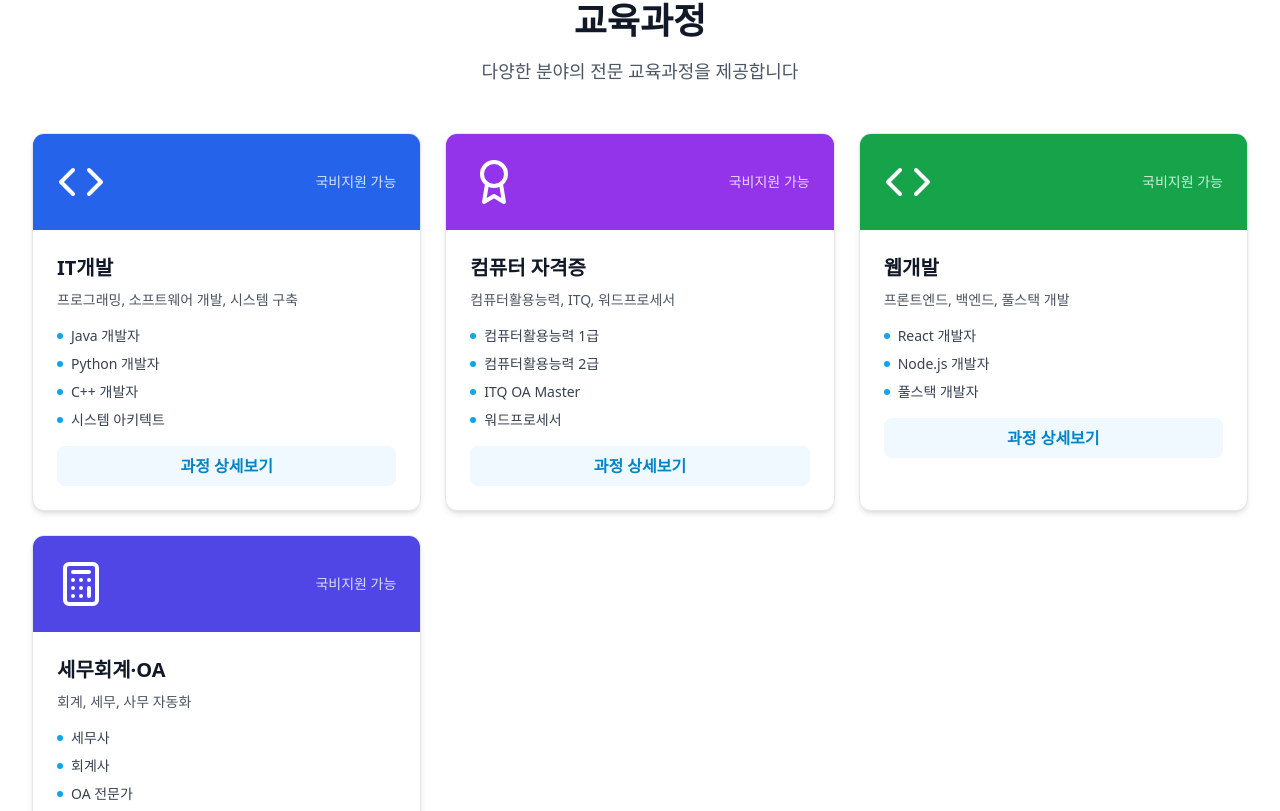
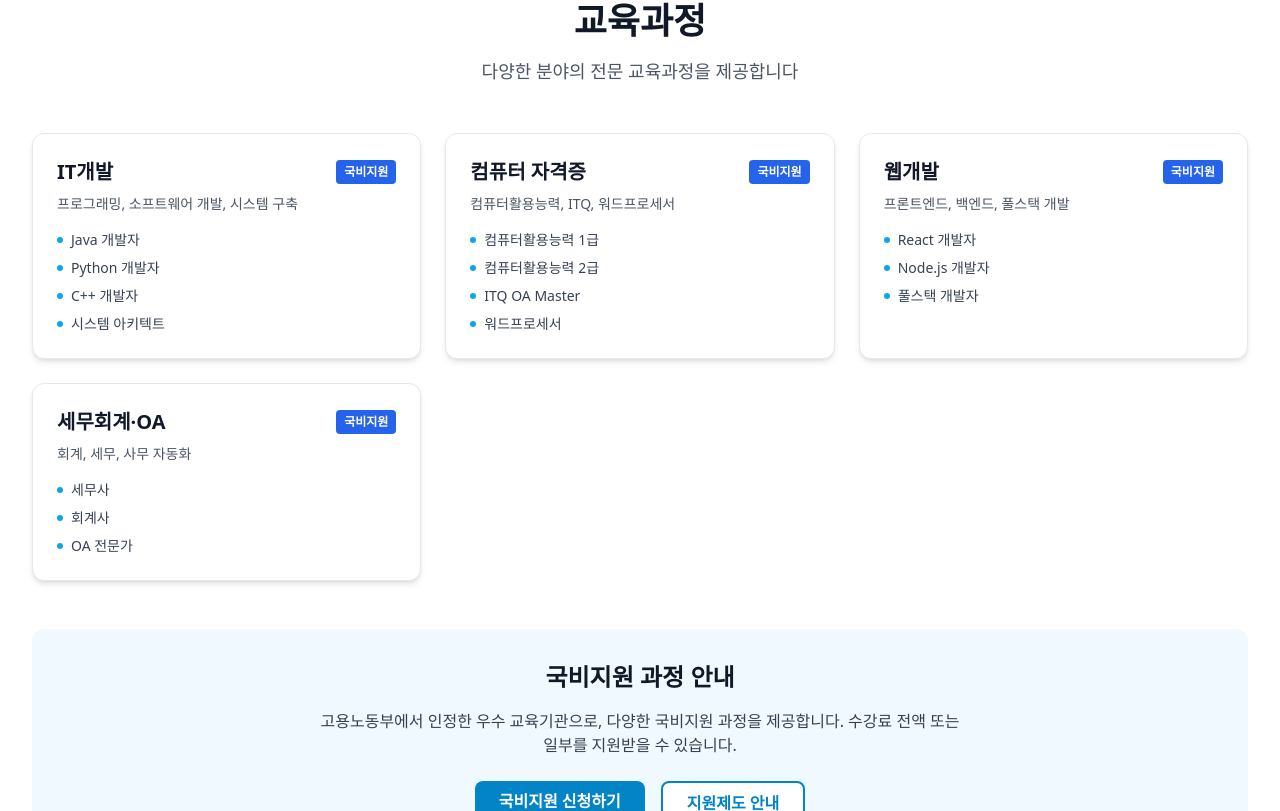
Before and after one commit to SUE960/computer_class, a React (Vite) app: page / in a window 1280 px wide. Shown: the part 2449-3260 px from the top of the page. Built offline with nearby package versions, Linux system fonts and the light colour scheme.

Commit message:
Courses 컴포넌트 디자인 변경
- 과정 상세보기 버튼 제거
- 카드 제목 부분의 컬러 배경 제거
- 국비지원가능을 우측에 작은 파란색 배경의 [국비지원] 아이콘으로 변경

```diff
--- a/src/components/Courses.tsx
+++ b/src/components/Courses.tsx
@@ -52,25 +52,22 @@ const Courses = () => {
                 key={index}
                 className="bg-white rounded-xl shadow-md hover:shadow-xl transition-all duration-300 overflow-hidden border border-gray-200 group"
               >
-                {/* 아이콘 헤더 */}
-                <div className={`${category.color} p-6`}>
-                  <div className="flex items-center justify-between">
-                    <Icon className="w-12 h-12 text-white" />
-                    <span className="text-white/80 text-sm font-medium">국비지원 가능</span>
-                  </div>
-                </div>
-
                 {/* 콘텐츠 */}
                 <div className="p-6">
-                  <h3 className="text-xl font-bold text-gray-900 mb-2">
-                    {category.title}
-                  </h3>
+                  <div className="flex items-center justify-between mb-2">
+                    <h3 className="text-xl font-bold text-gray-900">
+                      {category.title}
+                    </h3>
+                    <span className="bg-blue-600 text-white text-xs font-semibold px-2 py-1 rounded">
+                      국비지원
+                    </span>
+                  </div>
                   <p className="text-gray-600 mb-4 text-sm">
                     {category.description}
                   </p>
 
                   {/* 과정 목록 */}
-                  <div className="space-y-2 mb-4">
+                  <div className="space-y-2">
                     {category.courses.map((course, courseIndex) => (
                       <div
                         key={courseIndex}
@@ -81,14 +78,6 @@ const Courses = () => {
                       </div>
                     ))}
                   </div>
-
-                  {/* 버튼 */}
-                  <a
-                    href="#"
-                    className="block w-full text-center py-2 px-4 bg-primary-50 text-primary-600 rounded-lg font-semibold hover:bg-primary-100 transition-colors group-hover:bg-primary-600 group-hover:text-white"
-                  >
-                    과정 상세보기
-                  </a>
                 </div>
               </div>
             )
```
